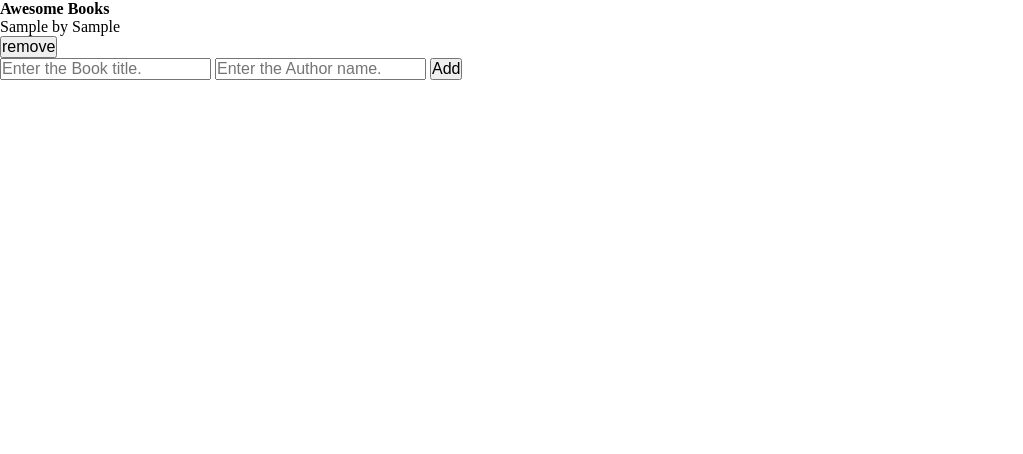
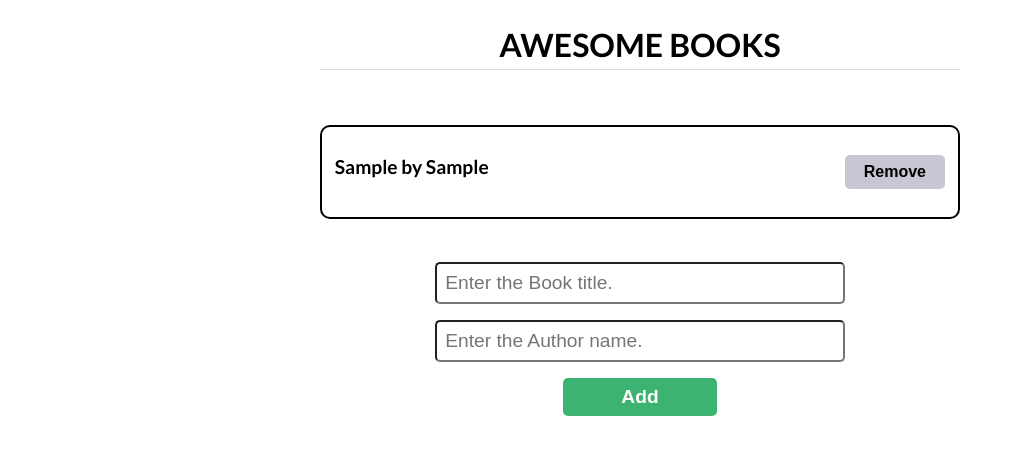
Before and after one commit to Hidar37/Project-Awesome, a website: page index.html in a window 1280 px wide. Both pictures are taken after typing "Sample", "Sample" into the empty fields and a click on the input "Add". Shown: the whole page, without its empty margins (0-1023 px from the left). Drawn offline with Linux system fonts and the light colour scheme.

Commit message:
Add JavaScript Classes and CSS styling

```diff
--- a/index.html
+++ b/index.html
@@ -14,7 +14,8 @@
 
 <body>
   <main>
-    <h1 class="title">Awesome Books</h1>
+    <section class="hero-container">
+      <h1 class="title">AWESOME BOOKS</h1>
       <section id="book-store">
       </section>
         <form action="" id="adding-book-form" method="get">
@@ -22,6 +23,9 @@
           <input type="text" id="author" placeholder="Enter the Author name." required>
           <input type="submit" value="Add" id="add-btn">
         </form>
+
+    </section>
+
   </main>
   <!-- Add Book.js -->
   <script src="source/js/add-book.js"></script>
--- a/source/js/add-book.js
+++ b/source/js/add-book.js
@@ -34,7 +34,9 @@ class AwesomeBook {
       const removeButton = document.createElement('button');
       bookItem.appendChild(document.createTextNode(`${item.title} by ${item.author}`));
       removeButton.setAttribute('class', 'remove');
-      removeButton.appendChild(document.createTextNode('remove'));
+      bookItem.setAttribute('class', 'book');
+      bookDiv.setAttribute('class', 'book-card');
+      removeButton.appendChild(document.createTextNode('Remove'));
       // Remove Button Logic
       this.removeBook(removeButton, bookData, index, bookDiv);
       bookDiv.append(bookItem, removeButton);
--- a/source/style/style.css
+++ b/source/style/style.css
@@ -17,6 +17,10 @@
   src: url("../fonts/Lato-Black.ttf");
 }
 
+body {
+  font-family: 'md';
+}
+
 * {
   box-sizing: border-box;
   padding: 0;
@@ -24,3 +28,87 @@
   font-size: 16px;
   scroll-behavior: smooth;
 }
+
+.hero-container {
+  display: flex;
+  flex-direction: column;
+  width: 50%;
+  margin: 0 auto;
+}
+
+.title {
+  text-align: center;
+  font-size: 2rem;
+  margin: 20px 0px;
+  padding: 5px;
+  border-bottom: 1px solid #dcdcdc;
+}
+
+#book-store {
+  border: 2px solid #000;
+  border-radius: 10px;
+  margin: 35px 0px;
+}
+
+.book-card {
+  display: flex;
+  justify-content: space-between;
+  margin: 15px 0;
+  padding: 0.8rem;
+}
+
+.book-card:nth-child(even) {
+  background-color: #f5f5f5;
+}
+
+.book {
+  font-size: 1.2rem;
+}
+
+.remove {
+  padding: 0.5rem 1.2rem;
+  border-radius: 5px;
+  border: 0;
+  background-color: #c7c7d3;
+  cursor: pointer;
+  font-weight: bold;
+  transition: all 0.3s;
+}
+
+.remove:hover {
+  background-color: #94949e;
+}
+
+form {
+  display: flex;
+  flex-direction: column;
+  justify-content: center;
+  width: 80%;
+  margin: 0 auto;
+}
+
+input[type='text'] {
+  width: 80%;
+  margin: 0.5rem auto;
+  font-size: 1.2rem;
+  padding: 0.5rem;
+  border-radius: 5px;
+}
+
+#add-btn {
+  width: 30%;
+  margin: 0.5rem auto;
+  font-size: 1.2rem;
+  padding: 0.5rem;
+  border-radius: 5px;
+  border: 0;
+  background-color: #3cb371;
+  color: #fff;
+  font-weight: bold;
+  cursor: pointer;
+  transition: all 0.2s;
+}
+
+#add-btn:hover {
+  background-color: #2e7c51;
+}
```
Lines whose indentation alone changed are shown as unchanged.
